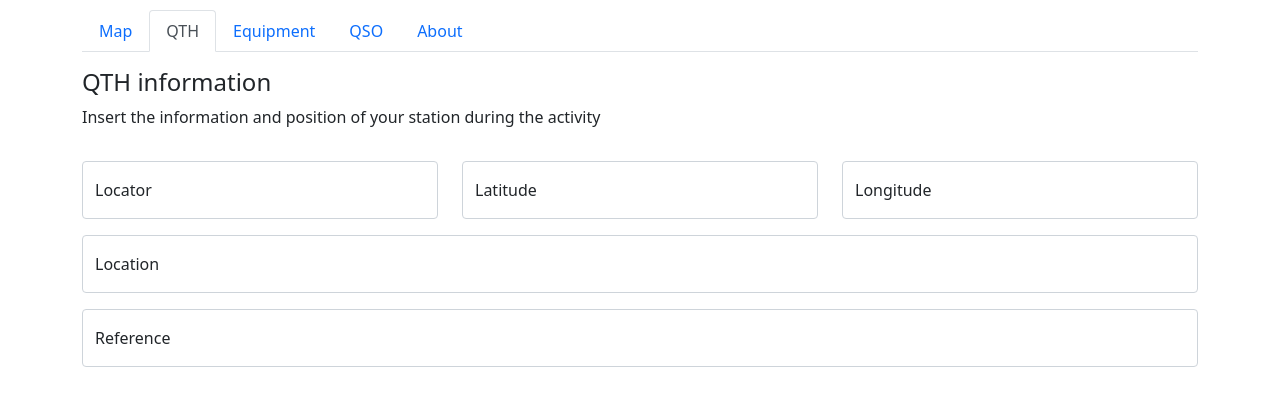
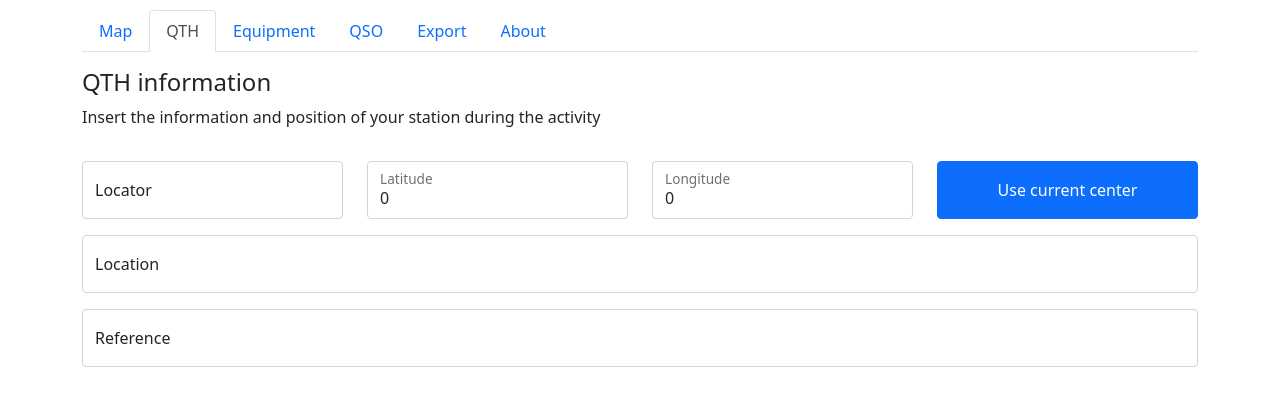
Before and after one commit to bobboteck/qso-map-generator, a React (Create React App) app: page / in a window 1280 px wide. Both pictures are taken after a click on the tab "QTH". Shown: the top 406 px of the page. Built offline with nearby package versions, Linux system fonts and the light colour scheme; no server answers.

Commit message:
Added onchenge code in map view and new code in QTH form

```diff
--- a/src/App.tsx
+++ b/src/App.tsx
@@ -4,7 +4,8 @@ import './App.css';
 import { MapView } from './components/MapView/MapView';
 import { QsoForm } from './components/QsoForm/QsoForm';
 import { QsoList } from './components/QsoList/QsoList';
-import { SummitForm } from './components/QthForm/QthForm';
+import { QthForm } from './components/QthForm/QthForm';
+import { IMapConfig } from './entities/IMapConfig';
 import { IQsoData } from './entities/IQsoData';
 
 export interface IAppProps
@@ -16,6 +17,7 @@ export interface IAppState
 {
   qsos: IQsoData[];
   localLat: any;
+  configurationMap: IMapConfig;
 }
 
 export class App extends React.Component<IAppProps, IAppState>
@@ -24,22 +26,25 @@ export class App extends React.Component<IAppProps, IAppState>
   {
     super(props);
 
-    this.state = { qsos: [], localLat: 0 };
+
+    let ZeroPosition: IMapConfig = { Latitude: 0, Longitude: 0, Zoom: 0 };
+
+    this.state = { qsos: [], localLat: 0, configurationMap: ZeroPosition };
   }
 
   public render(): React.ReactElement<IAppProps>
   {
-    const { qsos, localLat } = this.state;
+    const { qsos, localLat, configurationMap } = this.state;
 
     return(
       <Container>
         <Tabs defaultActiveKey="map" id="uncontrolled-tab-example" className="mb-3">
           <Tab eventKey="map" title="Map">
-            Map information and preview
-            <MapView />
+            Map position and preview
+            <MapView onChange={this._onChangeMapView} />
           </Tab>
           <Tab eventKey="qth" title="QTH">
-            <SummitForm />
+            <QthForm CenterLatitude={configurationMap.Latitude} CenterLongitude={configurationMap.Longitude} onChange={this._onChangeQth} />
           </Tab>
           <Tab eventKey="equipment" title="Equipment">
             Equipment
@@ -55,6 +60,9 @@ export class App extends React.Component<IAppProps, IAppState>
                 <QsoList data={qsos} />
               </Col>
             </Row>
+          </Tab>
+          <Tab eventKey="export" title="Export">
+            Export
           </Tab>
           <Tab eventKey="about" title="About">
             About
@@ -78,4 +86,16 @@ export class App extends React.Component<IAppProps, IAppState>
   {
     console.log(lat);
   }
+
+
+
+  private _onChangeMapView = (configuration: IMapConfig): void =>
+  {
+    this.setState({ configurationMap: configuration });
+  }
+
+  private _onChangeQth = (data: any): void =>
+  {
+    //TODO:
+  }
 }
--- a/src/components/MapView/MapView.tsx
+++ b/src/components/MapView/MapView.tsx
@@ -4,6 +4,7 @@ import { IMapViewState } from './IMapViewState';
 import { Button, Col, FloatingLabel, Form, Row } from 'react-bootstrap';
 import { LatLng, LeafletEvent, Map } from 'leaflet';
 import { MapConsumer, MapContainer, MapContainerProps, Marker, Popup, TileLayer, useMap } from 'react-leaflet';
+import { IMapConfig } from '../../entities/IMapConfig';
 
 const mapTiles = "https://stamen-tiles-{s}.a.ssl.fastly.net/terrain/{z}/{x}/{y}{r}.png";
 const mapAttr = 'Map tiles by <a href="http://stamen.com">Stamen Design</a>, <a href="http://creativecommons.org/licenses/by/3.0">CC BY 3.0</a> &mdash; Map data &copy; <a href="https://www.openstreetmap.org/copyright">OpenStreetMap</a> contributors';
@@ -16,6 +17,7 @@ const maxLongitude: number = 180;
 
 const minZoom: number = 2;
 const maxZoom: number = 16;
+const startZoom: number = 8;
 
 export class MapView extends React.Component<IMapViewProps, IMapViewState>
 {
@@ -75,43 +77,15 @@ export class MapView extends React.Component<IMapViewProps, IMapViewState>
                 </Row>
                 <Row>
                     <div className='mapSize'>
-
                         <MapContainer center={[Latitude, Longitude]} zoom={ZoomLevel} whenCreated={this._onWhenCreated}>
                             <TileLayer attribution={mapAttr} url={mapTiles} />
-                            <MapConsumer>
-                                {(map) =>
-                                    {
-/*
-                                        map.addEventListener('zoomend', () =>
-                                        {
-                                            let currentZoom: number = map.getZoom();
-
-                                            if(ZoomLevel !== currentZoom)
-                                            {
-                                                //window.console.log('Current zoom level -> ', currentZoom);
-                                                this.setState({ ZoomLevel: currentZoom});
-                                            }
-                                        });
-*/
-/*
-                                        map.addEventListener("dragend", () =>
-                                        {
-                                            //map.getCenter().lat
-                                            this.setState({ Latitude: map.getCenter().lat, Longitude: map.getCenter().lng});
-                                        });
-*/
-                                        //console.log('Map center: ', map.getCenter());
-                                        return null;
-                                    }
-                                }
-                            </MapConsumer>
                         </MapContainer>
-
                     </div>
                 </Row>
             </Form>
         );
     }
+
 
     /**
      * Change Latitude in the map, and check if value fault in the expetted range
@@ -119,7 +93,7 @@ export class MapView extends React.Component<IMapViewProps, IMapViewState>
      */
     private _onChangeLatitude = (e: React.ChangeEvent<HTMLInputElement>): void =>
     {
-        const { objMap, Longitude } = this.state;
+        const { objMap, Longitude, ZoomLevel } = this.state;
 
         let newLatitude: number = e.target.value ? Number(e.target.value) : 0;
 
@@ -137,6 +111,10 @@ export class MapView extends React.Component<IMapViewProps, IMapViewState>
         this.setState({ Latitude: newLatitude });
         // Move the map in the new Latitude
         objMap?.flyTo([newLatitude, Longitude]);
+
+        // Update OnChange
+        let configuration: IMapConfig = { Latitude: newLatitude, Longitude: Longitude, Zoom: ZoomLevel };
+        this.props.onChange(configuration);
     }
 
     /**
@@ -145,7 +123,7 @@ export class MapView extends React.Component<IMapViewProps, IMapViewState>
      */
     private _onChangeLongitude = (e: React.ChangeEvent<HTMLInputElement>): void =>
     {
-        const { objMap, Latitude } = this.state;
+        const { objMap, Latitude, ZoomLevel } = this.state;
 
         let newLongitude: number = e.target.value ? Number(e.target.value) : 0;
 
@@ -163,6 +141,10 @@ export class MapView extends React.Component<IMapViewProps, IMapViewState>
         this.setState({ Longitude: e.target.value ? Number(e.target.value) : 0 });
         // Move the map in the new Longitude
         objMap?.flyTo([Latitude, newLongitude]);
+
+        // Update OnChange
+        let configuration: IMapConfig = { Latitude: Latitude, Longitude: newLongitude, Zoom: ZoomLevel };
+        this.props.onChange(configuration);
     }
 
     /**
@@ -171,6 +153,7 @@ export class MapView extends React.Component<IMapViewProps, IMapViewState>
      */
     private _onChangeZoomLevel = (e: React.ChangeEvent<HTMLInputElement>): void =>
     {
+        const { Latitude, Longitude } = this.state;
         let newZoom: number = e.target.value ? Number(e.target.value) : minZoom;
 
         // Check if new value falt in expected range
@@ -187,6 +170,10 @@ export class MapView extends React.Component<IMapViewProps, IMapViewState>
         this.setState({ ZoomLevel: newZoom });
         // Set new zoom in Map
         (this.state.objMap as Map).setZoom(newZoom);
+
+        // Update OnChange
+        let configuration: IMapConfig = { Latitude: Latitude, Longitude: Longitude, Zoom: newZoom };
+        this.props.onChange(configuration);
     }
 
     /**
@@ -199,25 +186,37 @@ export class MapView extends React.Component<IMapViewProps, IMapViewState>
         this.setState({objMap: map});
     }
 
-
+    /**
+     * Save in the State variables the current view (Location and Zoom) in the Map
+     * @param event Event on the element
+     */
     private _onCurrentCenterClick = (event: any): void =>
     {
-        //TODO:
+        let center: LatLng = (this.state.objMap as Map).getCenter();
+        let zoom: number = (this.state.objMap as Map).getZoom();
+
+        this.setState({ Latitude: center.lat, Longitude: center.lng, ZoomLevel: zoom });
+
+        // Update OnChange
+        let configuration: IMapConfig = { Latitude: center.lat, Longitude: center.lng, Zoom: zoom };
+        this.props.onChange(configuration);
     }
 
 
+    /**
+     * Callback function for the geolocation method to get device position
+     * @param position The position of device
+     */
     private GetPosition = (position: GeolocationPosition): void =>
     {
         const { objMap } = this.state;
+        // Set the position returned
+        this.setState({ Latitude: position.coords.latitude, Longitude: position.coords.longitude, ZoomLevel: startZoom });
+        // Move Map at current position
+        (this.state.objMap as Map).flyTo([position.coords.latitude, position.coords.longitude], startZoom);
 
-        //console.log("I am here!");
-
-        this.setState({ Latitude: position.coords.latitude, Longitude: position.coords.longitude, ZoomLevel: 8 });
-
-        console.log("POSITION: ", position);
-        console.log("GET POSITION - STATE: ", this.state);
-        console.log("LocalMAP: ", this.state.objMap);
-
-        (this.state.objMap as Map).flyTo([position.coords.latitude, position.coords.longitude], 8);
+        // Update OnChange
+        let configuration: IMapConfig = { Latitude: position.coords.latitude, Longitude: position.coords.longitude, Zoom: startZoom };
+        this.props.onChange(configuration);
     }
 }
--- a/src/components/QthForm/IQthFormProps.ts
+++ b/src/components/QthForm/IQthFormProps.ts
@@ -1,4 +1,7 @@
 export interface IQthFormProps
 {
+    CenterLatitude: number;
+    CenterLongitude: number;
 
+    onChange: any;
 }
--- a/src/components/QthForm/IQthFormState.ts
+++ b/src/components/QthForm/IQthFormState.ts
@@ -1,4 +1,5 @@
 export interface IQthFormState
 {
-
+    Latitude: number;
+    Longitude: number;
 }
--- a/src/components/QthForm/QthForm.tsx
+++ b/src/components/QthForm/QthForm.tsx
@@ -1,17 +1,31 @@
 import * as React from 'react';
-import { Col, FloatingLabel, Form, Row } from 'react-bootstrap';
+import { Button, Col, FloatingLabel, Form, Row } from 'react-bootstrap';
 import { IQthFormProps } from './IQthFormProps';
 import { IQthFormState } from './IQthFormState';
 
-export class SummitForm extends React.Component<IQthFormProps, IQthFormState>
+const minLatitude: number = -90;
+const maxLatitude: number = 90;
+
+const minLongitude: number = -180;
+const maxLongitude: number = 180;
+
+export class QthForm extends React.Component<IQthFormProps, IQthFormState>
 {
     constructor(props: IQthFormProps)
     {
         super(props);
+
+        this.state =
+        {
+            Latitude: 0,
+            Longitude: 0
+        };
     }
 
     public render(): React.ReactElement<IQthFormProps>
     {
+        const { Latitude, Longitude } = this.state;
+
         return(
             <Form>
                 <Row className="mb-3">
@@ -27,14 +41,17 @@ Insert the information and position of your station during the activity
                         </FloatingLabel>
                     </Col>
                     <Col md>
-                        <FloatingLabel controlId="LatitudeSummitForm" label="Latitude">
-                            <Form.Control type="text" placeholder="Latitude QTH" required />
+                        <FloatingLabel controlId="latitudeMapForm" label="Latitude">
+                            <Form.Control type="number" value={Latitude} required min={minLatitude} max={maxLatitude} onChange={this._onChangeLatitude} />
                         </FloatingLabel>
                     </Col>
                     <Col md>
-                        <FloatingLabel controlId="LongitudeSummitForm" label="Longitude">
-                            <Form.Control type="text" placeholder="Longitude QTH" />
+                    <FloatingLabel controlId="longitudeMapForm" label="Longitude">
+                            <Form.Control type="number" value={Longitude} required min={minLongitude} max={maxLongitude} onChange={this._onChangeLongitude} />
                         </FloatingLabel>
+                    </Col>
+                    <Col md>
+                        <Button variant="primary" type="button" className="centerButton" onClick={this._onCurrentCenterClick}>Use current center</Button>
                     </Col>
                 </Row>
                 <Row className="mb-3">
@@ -54,4 +71,29 @@ Insert the information and position of your station during the activity
             </Form>
         );
     }
+
+    private _onChangeLatitude = (e: React.ChangeEvent<HTMLInputElement>): void =>
+    {
+
+    }
+
+    /**
+     * Change Longitude in the map, and check if value fault in the expetted range
+     * @param e Event on the element
+     */
+    private _onChangeLongitude = (e: React.ChangeEvent<HTMLInputElement>): void =>
+    {
+
+    }
+
+    private _onCurrentCenterClick = (event: any): void =>
+    {
+        console.log("onCurrentCenter: ", this.props.CenterLatitude, "-", this.props.CenterLongitude);
+
+        this.setState({ Latitude: this.props.CenterLatitude, Longitude: this.props.CenterLongitude });
+
+        //TODO: .....
+        //this.props.onChange()
+    }
+
 }
--- a/src/entities/IMapConfig.ts
+++ b/src/entities/IMapConfig.ts
@@ -2,5 +2,5 @@ export interface IMapConfig
 {
     Latitude: number;
     Longitude: number;
-    ZoomLevel: number;
+    Zoom: number;
 }
```
Also changed, not shown: src/components/MapView/IMapViewProps.ts (+24 -0 lines).
